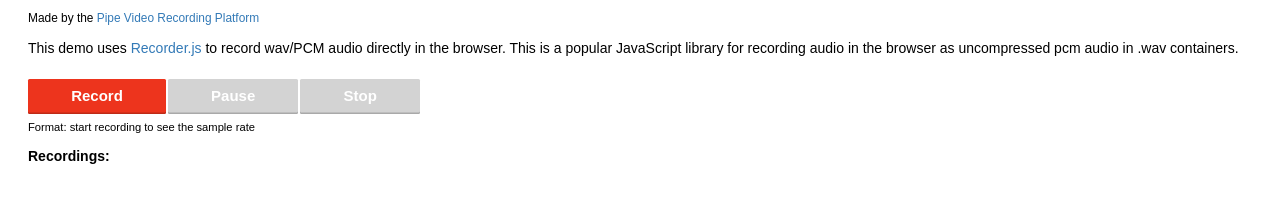
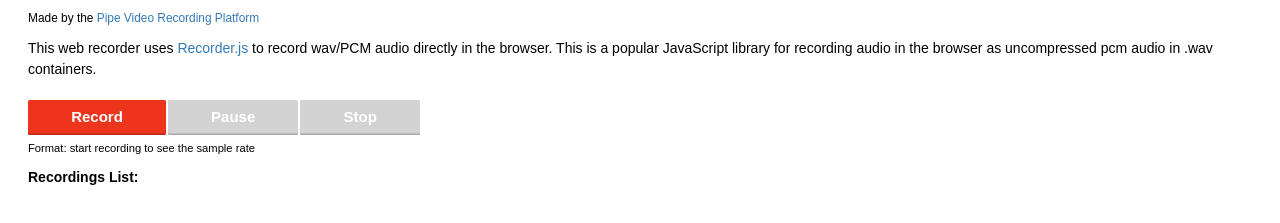
Before and after one commit to Keefr/audio, a plain HTML site: page index.html in a window 1280 px wide. Shown: the part 65-288 px from the top of the page. Drawn offline with nearby package versions, Linux system fonts and the light colour scheme; files whose address does not match are found by name.

Commit message:
Update to Index file
Updated the description of Web Recorder

```diff
--- a/index.html
+++ b/index.html
@@ -12,7 +12,7 @@
   <body>
     <h1>Web Recorder</h1>
     <p><small>Made by the <a href="https://addpipe.com" target="_blank">Pipe Video Recording Platform</a></small></p>
-    <p>This demo uses <a href="https://github.com/mattdiamond/Recorderjs" target="_blank">Recorder.js</a> to record wav/PCM audio directly in the browser. This is a popular JavaScript library for recording audio in the browser as uncompressed pcm audio in .wav containers.</p>
+    <p>This web recorder uses <a href="https://github.com/mattdiamond/Recorderjs" target="_blank">Recorder.js</a> to record wav/PCM audio directly in the browser. This is a popular JavaScript library for recording audio in the browser as uncompressed pcm audio in .wav containers.</p>
 
     <div id="controls">
   	 <button id="recordButton">Record</button>
@@ -20,7 +20,7 @@
   	 <button id="stopButton" disabled>Stop</button>
     </div>
     <div id="formats">Format: start recording to see the sample rate</div>
-  	<p><strong>Recordings:</strong></p>
+  	<p><strong>Recordings List:</strong></p>
   	<ol id="recordingsList"></ol>
     <!-- inserting these scripts at the end to be able to use all the elements in the DOM -->
   	<script src="https://cdn.rawgit.com/mattdiamond/Recorderjs/08e7abd9/dist/recorder.js"></script>
```
Also changed, not shown: 1 other file.
